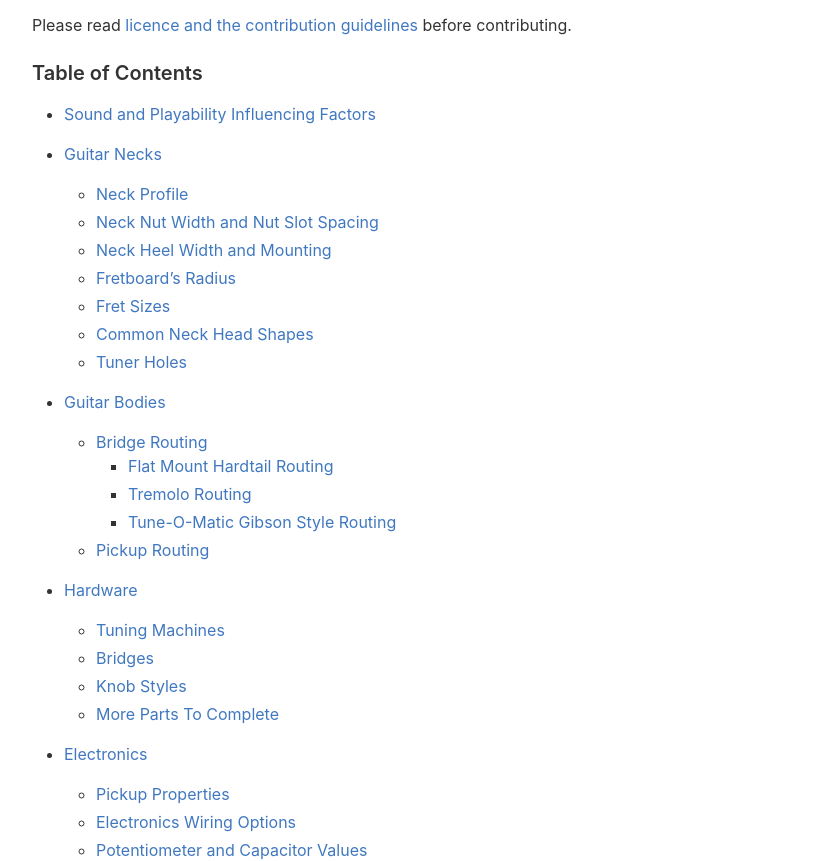
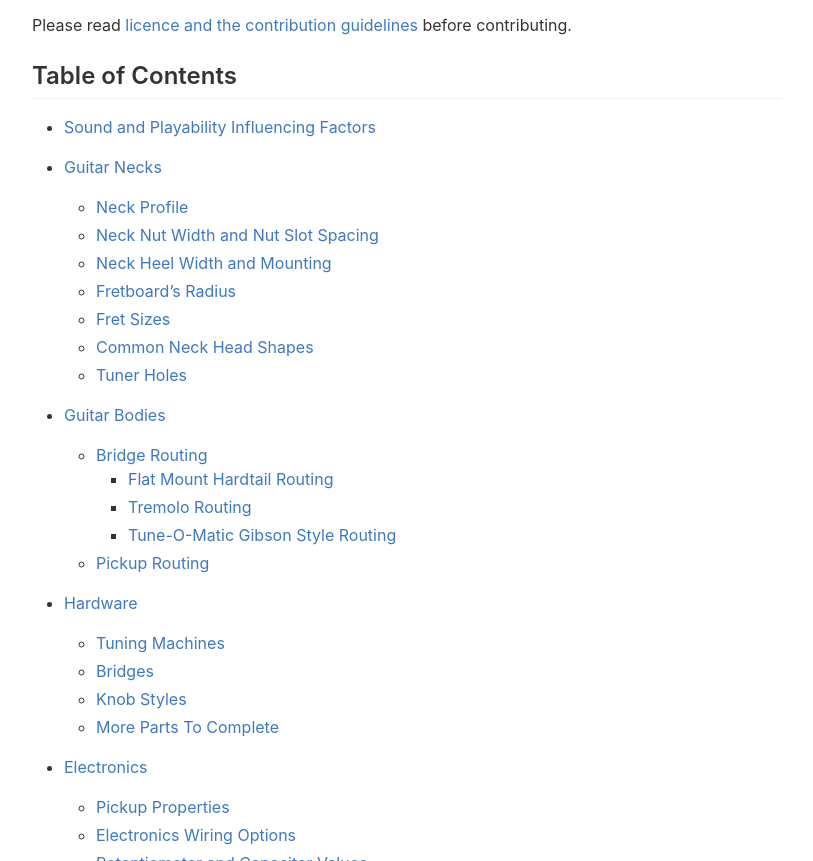
Before and after one commit to gitfrage/guitarspecs, a plain HTML site: page index.html in a window 1280 px wide. Shown: the part 944-1805 px from the top of the page, without its empty margins (233-1046 px from the left). Drawn offline with Linux system fonts and the light colour scheme.

Commit message:
Update index.html

```diff
--- a/index.html
+++ b/index.html
@@ -29,7 +29,7 @@
          <p><img src="./images/Sound-and-Playability.jpg" alt="Electric Guitar Specifications" title=""></p>
          <p><img src="https://cdn.rawgit.com/sindresorhus/awesome/d7305f38d29fed78fa85652e3a63e154dd8e8829/media/badge.svg" alt="Awesome" title=""></p>
          <p>Please read <a href="https://github.com/gitfrage/guitarspecs/blob/master/contributing.md">licence and the contribution guidelines</a> before contributing.</p>
-         <h3 id="table-of-contents">Table of Contents</h3>
+         <h2 id="table-of-contents">Table of Contents</h2>
          <ul>
             <li>
                <p><a href="#sound-and-playability-influencing-factors">Sound and Playability Influencing Factors</a></p>
```
